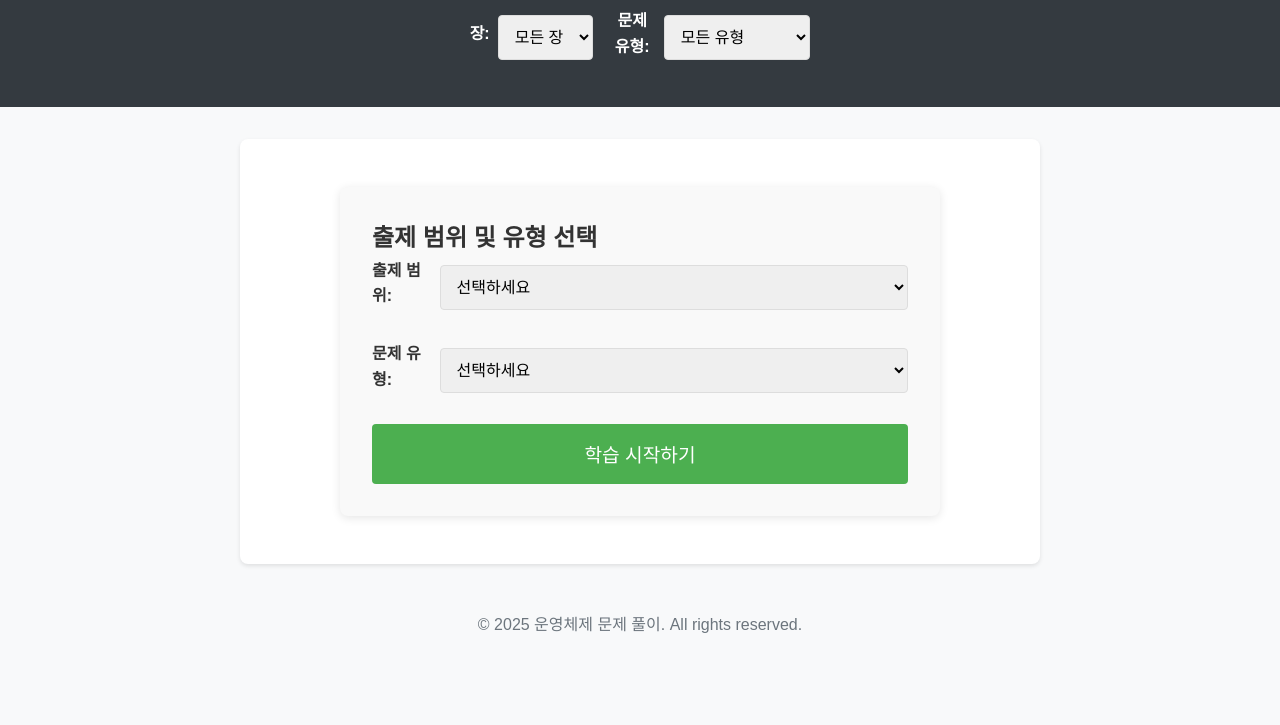
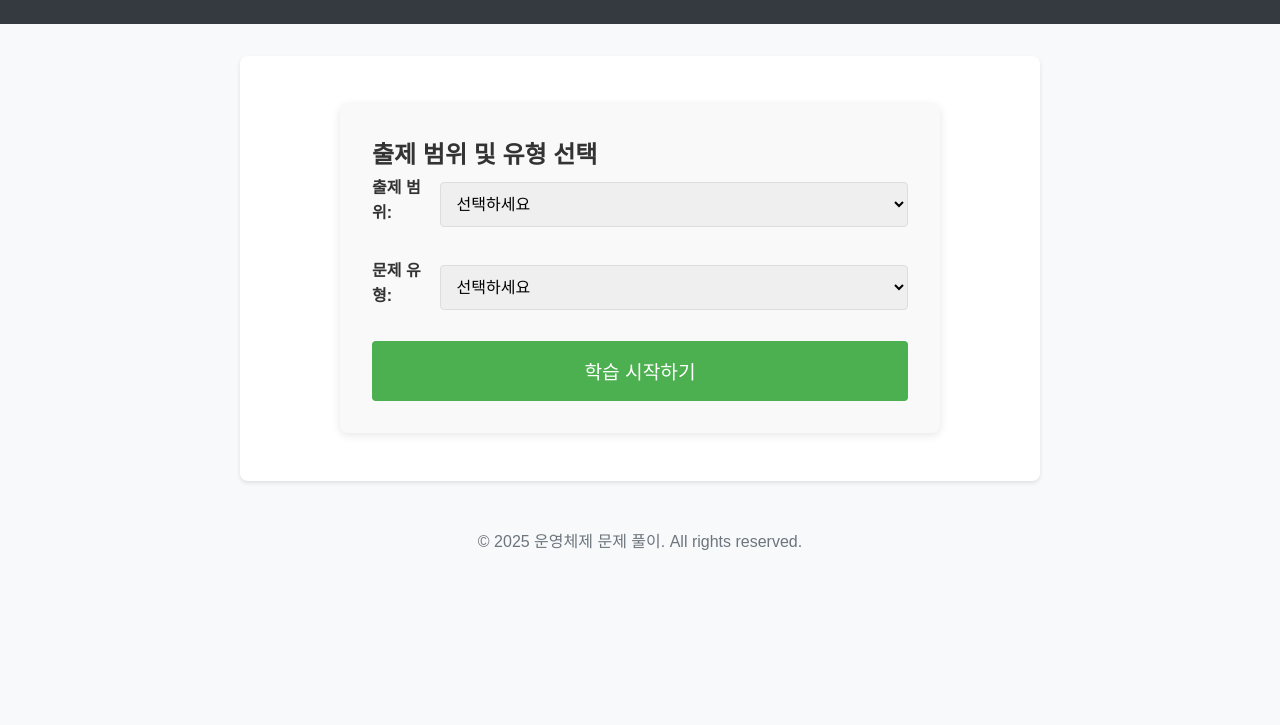
Before and after one commit to kalnal0928/operating_system, a plain HTML site: page index.html in a window 1280 px wide. Shown: the part 75-800 px from the top of the page. Drawn offline with Linux system fonts and the light colour scheme.

Commit message:
커서 ai 버전 드롭 박스 삭제

```diff
--- a/index.html
+++ b/index.html
@@ -9,28 +9,6 @@
 <body>
     <header>
         <h1>2025 운영체제 기말</h1>
-        <nav>
-            <div class="filters">
-                <div class="filter-group">
-                    <label for="chapter-filter">장:</label>
-                    <select id="chapter-filter">
-                        <option value="all">모든 장</option>
-                        <option value="1장">1장</option>
-                        <option value="3장">3장</option>
-                        <option value="4장">4장</option>
-                    </select>
-                </div>
-                <div class="filter-group">
-                    <label for="type-filter">문제 유형:</label>
-                    <select id="type-filter">
-                        <option value="all">모든 유형</option>
-                        <option value="multiple-choice">객관식</option>
-                        <option value="fill-in-blank">빈칸 채우기</option>
-                        <option value="essay">서술형</option>
-                    </select>
-                </div>
-            </div>
-        </nav>
     </header>
 
     <main>
@@ -39,20 +17,24 @@
             <h2>출제 범위 및 유형 선택</h2>
 
             <div class="filter-group">
-            <label for="chapter-filter">출제 범위:</label>
-            <select id="chapter-filter">
+                <label for="selection-chapter-filter">출제 범위:</label>
+                <select id="selection-chapter-filter">
                     <option value="선택하세요">선택하세요</option>
                     <option value="all">전체</option>
-              <!-- 챕터 옵션들 -->
+                    <option value="1장">1장</option>
+                    <option value="3장">3장</option>
+                    <option value="4장">4장</option>
                 </select>
             </div>
 
             <div class="filter-group">
-            <label for="type-filter">문제 유형:</label>
-            <select id="type-filter">
+                <label for="selection-type-filter">문제 유형:</label>
+                <select id="selection-type-filter">
                     <option value="선택하세요">선택하세요</option>
                     <option value="all">전체</option>
-              <!-- 유형 옵션들 -->
+                    <option value="multiple-choice">객관식</option>
+                    <option value="fill-in-blank">빈칸 채우기</option>
+                    <option value="essay">서술형</option>
                 </select>
             </div>
 
```
Lines whose indentation alone changed are shown as unchanged.
